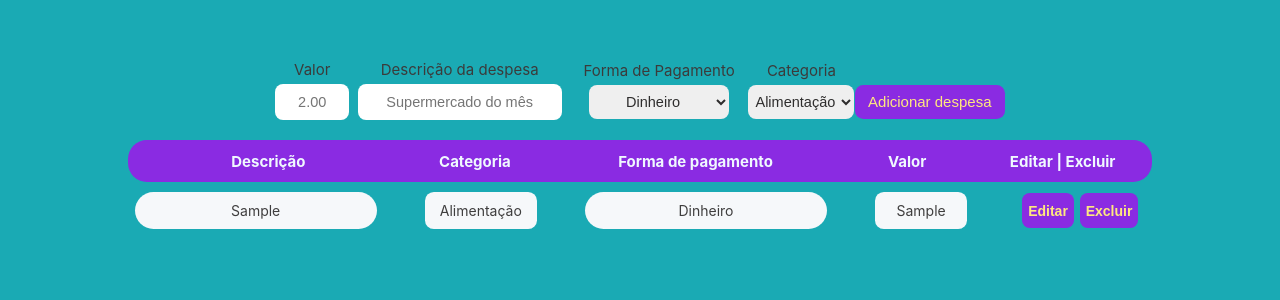
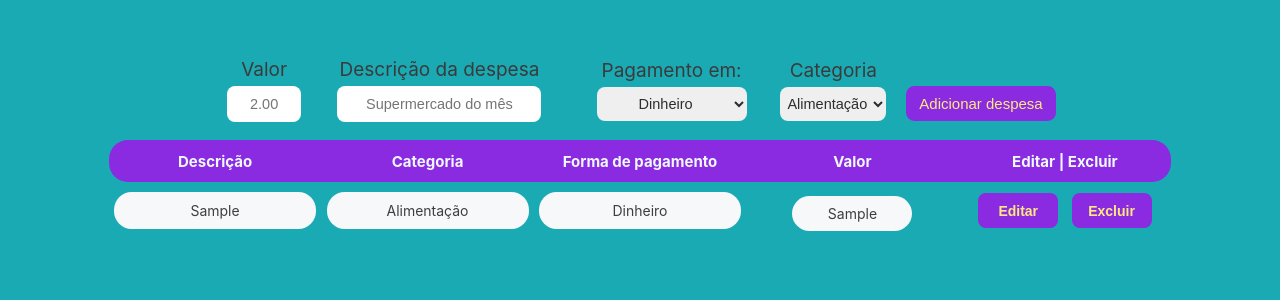
Before and after one commit to AmandaPtela/WalletExp, a React (Create React App) app: page /carteira in a window 1280 px wide. Both pictures are taken after typing "Sample", "Sample" into the empty fields and a click on the button "Adicionar despesa". Shown: the top 300 px of the page. Built offline with nearby package versions, Linux system fonts and the light colour scheme; no server answers.

Commit message:
Resize table and form areas

```diff
--- a/src/CSS/Login.css
+++ b/src/CSS/Login.css
@@ -91,7 +91,7 @@
   height: 30px;
   width: 100px;
   border-radius: 2em;
-  font-size: 18px;
+  font-size: 20px;
   font-weight: 500;
   border: none;
   background-color: transparent;
@@ -105,12 +105,11 @@
   height: 30px;
   width: 100px;
   border-radius: 2em;
-  font-size: 18px;
   font-weight: 500;
   border: none;
   background-color: transparent;
   color:rgb(255, 232, 127);
   cursor: pointer;
-  transform: scale(1.5);
+  transform: scale(1.2);
   margin-top: 10px;
 }
--- a/src/CSS/Table.css
+++ b/src/CSS/Table.css
@@ -7,52 +7,41 @@
 }
 
 #title-table-area {
-  width: 80%;
+  width: 83%;
   font-size: 15px;
   border-radius: 1ch;
   display: flex;
-  justify-content: center;
+  justify-content: space-around;
   align-items: center;
   margin-bottom: 10px;
 }
 
 .titles {
-  width: 240px;
+  width: 200px;
   height: 40px;
   display: flex;
-  justify-content: center;
-  align-items: center;
-}
-
-.titles-desc {
-  width: 230px;
-  height: 40px;
-  display: flex;
-  justify-content: baseline;
+  justify-content: space-around;
   align-items: center;
 }
 
 .titles-btn {
-  width: 110px;
-  padding-right: 5px;
+  width: 200px;
   display: flex;
   justify-content: center;
   align-items: center;
 }
 
 .titles-curtos {
-  width: 82px;
-  padding-right: 10px;
+  width: 200px;
   display: flex;
   justify-content: center;
   align-items: center;
-
 }
 
 .bodies {
-  border-radius: 5ch;
+  border-radius: 2ch;
   height: 35px;
-  width: 240px;
+  width: 200px;
   display: flex;
   justify-content: center;
   align-items: center;
@@ -63,34 +52,45 @@
 }
 
 .bodies-curtos {
-  width: 110px;
+  width: 200px;
   display: flex;
   justify-content: center;
   align-items: center;
   background-color: rgb(246, 248, 250);
-  border-radius: 1ch;
+  border-radius: 2ch;
   color: rgb(63, 62, 62);
   font-size: 14px;
 }
 
 .bodies-special {
-  width: 90px;
+  width: 200px;
   display: flex;
   justify-content: center;
   align-items: center;
   font-size: 14px;
+  border-radius: 2ch;
+  color: rgb(63, 62, 62);
+}
+
+#bodie-value {
+  display: flex;
+  align-items: center;
+  justify-content: center;
+  height: 35px;
+  width: 120px;
+  font-size: 14px;
   background-color: rgb(246, 248, 250);
-  border-radius: 1ch;
+  border-radius: 2ch;
   color: rgb(63, 62, 62);
 }
 
 .bodies-btn {
   height: 35px;
-  width: 128px;
+  width: 200px;
   display: flex;
   justify-content: space-evenly;
   align-items: center;
-  border-radius: 1ch;
+  border-radius: 2ch;
   display: flex;
   font-size: 14px;
 }
@@ -101,19 +101,18 @@
   width: 100%;
   background-color: blueviolet;
   color: aliceblue;
-  padding-right: 5px;
   border-radius: 2ch;
 }
 
 #body-table {
   display: flex;
   justify-content: space-around;
-  width: 94%;
+  width: 100%;
 }
 
 #title-body-area {
-  height: 310px;
-  width: 88%;
+  height: 320px;
+  width: 83%;
   font-size: 14px;
   border-radius: 1ch;
   display: flex;
@@ -124,6 +123,7 @@
 }
 
 .edita, .exclui {
+  width: 80px;
   height: 35px;
   font-size: 14px;
   font-weight: 600;
--- a/src/CSS/WalletForm.css
+++ b/src/CSS/WalletForm.css
@@ -9,17 +9,8 @@
   display: flex;
   justify-content: space-around;
   align-items: center;
-  width: 57%;
+  width: 65%;
   height: 80px;
-}
-
-.wallet-form-input {
-  width: 220px;
-  height: 34px;
-  border-radius: 1ch;
-  border: none;
-  margin-top: 5px;
-  outline: none;
 }
 
 .valor {
@@ -46,7 +37,7 @@
 
 .select-input-pag {
   text-align: center;
-  width: 140px;
+  width: 150px;
   height: 34px;
   border-radius: 1ch;
   border: none;
@@ -69,19 +60,20 @@
 }
 
 .label {
-  font-size: 15px;
+  font-size: 19px;
   color: rgb(59, 59, 59);
 }
 
 #btn-area {
-  height: 57px;
+  height: 61px;
   display: flex;
   align-items: flex-end;
   width: 160px;
+  padding-left: 8px;
 }
 
 .btn-form {
-  height: 34px;
+  height: 35px;
   width: 150px;
   border-radius: 1ch;
   border: none;
--- a/src/components/Table.js
+++ b/src/components/Table.js
@@ -26,7 +26,7 @@
                 <td className="bodies">{ i.description }</td>
                 <td className="bodies bodies-curtos">{ i.tag }</td>
                 <td className="bodies">{ i.method }</td>
-                <td className="bodies bodies-special">{ (i.value).replace('.', ',') }</td>
+                <td className="bodies-special"><span id="bodie-value">{ (i.value).replace('.', ',') }</span></td>
                 <td className="bodies-btn">
                   <button
                     className="edita"
--- a/src/components/WalletForm.js
+++ b/src/components/WalletForm.js
@@ -139,7 +139,7 @@
               />
             </label>
             <label className="label" htmlFor="input-form-desc">
-              Forma de Pagamento
+              Pagamento em:
               <select
                 id="input-form-pag"
                 className="select-input-pag"
--- a/src/pages/Login.js
+++ b/src/pages/Login.js
@@ -76,7 +76,7 @@
             </label>
             <Link to="/carteira">
               <button
-                id={passOk ? "login-btn-active" :"login-btn"}
+                id={passOk.length >= 6 ? "login-btn-active" :"login-btn"}
                 type="submit"
                 disabled={ buttonDisabled }
                 onClick={ () => {
```
